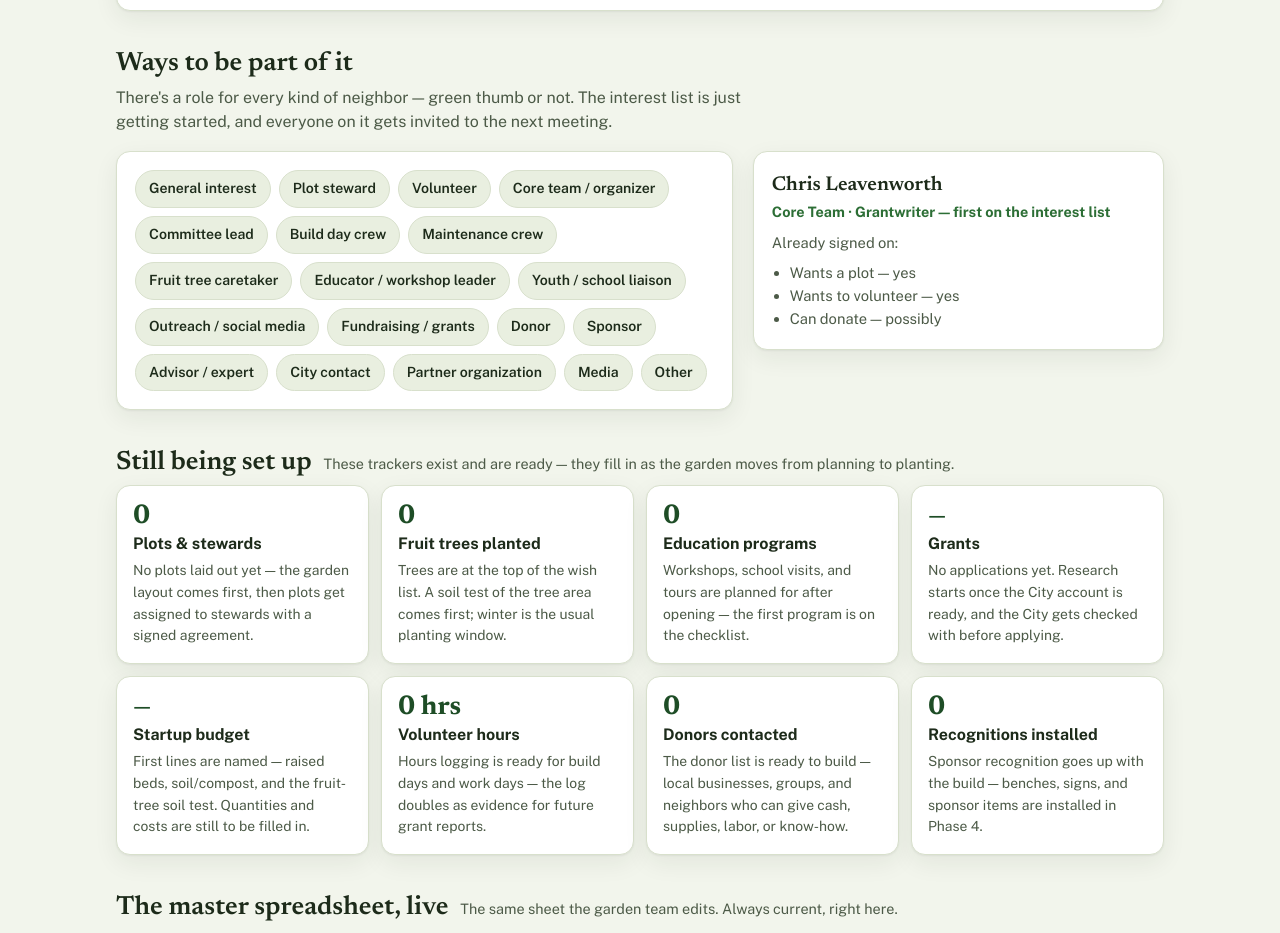
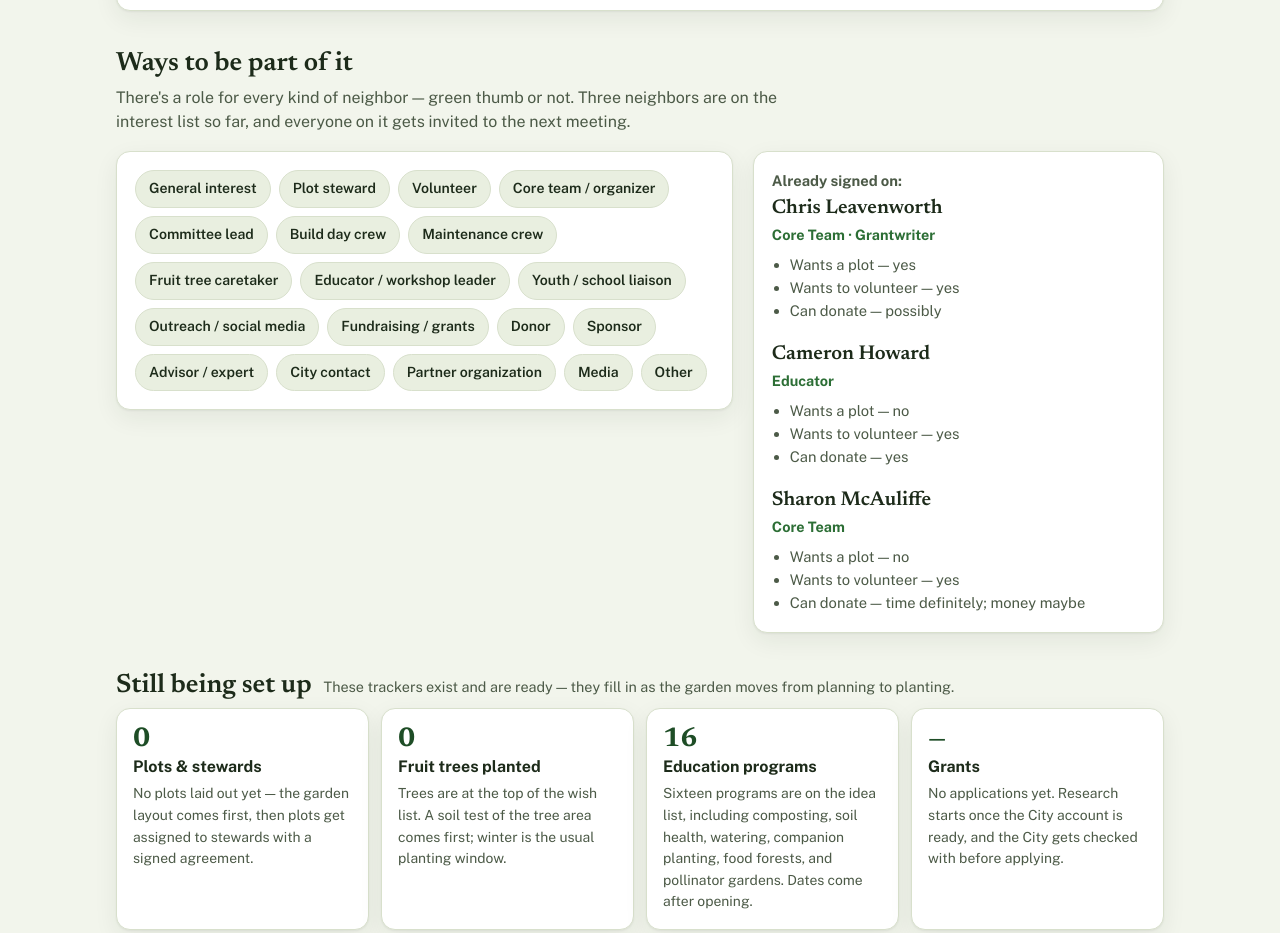
Before and after one commit to camwiththecamera/fwb-community-garden, a plain HTML site: page index.html in a window 1280 px wide. Shown: the part 8716-9649 px from the top of the page. Drawn offline with nearby package versions, Linux system fonts and the light colour scheme.

Commit message:
Refresh education and interest list from master sheet

```diff
--- a/index.html
+++ b/index.html
@@ -747,7 +747,7 @@
   <!-- ================= GET INVOLVED ================= -->
   <section aria-labelledby="join-h">
     <div class="sec-head"><h2 id="join-h">Ways to be part of it</h2></div>
-    <p class="sec-intro">There's a role for every kind of neighbor — green thumb or not. The interest list is just getting started, and everyone on it gets invited to the next meeting.</p>
+    <p class="sec-intro">There's a role for every kind of neighbor — green thumb or not. Three neighbors are on the interest list so far, and everyone on it gets invited to the next meeting.</p>
     <div class="involve">
       <div class="card">
         <div class="role-chips" aria-label="Volunteer roles">
@@ -773,13 +773,27 @@
         </div>
       </div>
       <div class="card person">
+        <p><strong>Already signed on:</strong></p>
         <div class="who">Chris Leavenworth</div>
-        <div class="role">Core Team · Grantwriter — first on the interest list</div>
-        <p>Already signed on:</p>
+        <div class="role">Core Team · Grantwriter</div>
         <ul>
           <li>Wants a plot — yes</li>
           <li>Wants to volunteer — yes</li>
           <li>Can donate — possibly</li>
+        </ul>
+        <div class="who" style="margin-top:16px">Cameron Howard</div>
+        <div class="role">Educator</div>
+        <ul>
+          <li>Wants a plot — no</li>
+          <li>Wants to volunteer — yes</li>
+          <li>Can donate — yes</li>
+        </ul>
+        <div class="who" style="margin-top:16px">Sharon McAuliffe</div>
+        <div class="role">Core Team</div>
+        <ul>
+          <li>Wants a plot — no</li>
+          <li>Wants to volunteer — yes</li>
+          <li>Can donate — time definitely; money maybe</li>
         </ul>
       </div>
     </div>
@@ -794,7 +808,7 @@
     <div class="trackers">
       <div class="card tracker"><div class="big">0</div><h3>Plots &amp; stewards</h3><p>No plots laid out yet — the garden layout comes first, then plots get assigned to stewards with a signed agreement.</p></div>
       <div class="card tracker"><div class="big">0</div><h3>Fruit trees planted</h3><p>Trees are at the top of the wish list. A soil test of the tree area comes first; winter is the usual planting window.</p></div>
-      <div class="card tracker"><div class="big">0</div><h3>Education programs</h3><p>Workshops, school visits, and tours are planned for after opening — the first program is on the checklist.</p></div>
+      <div class="card tracker"><div class="big">16</div><h3>Education programs</h3><p>Sixteen programs are on the idea list, including composting, soil health, watering, companion planting, food forests, and pollinator gardens. Dates come after opening.</p></div>
       <div class="card tracker"><div class="big">—</div><h3>Grants</h3><p>No applications yet. Research starts once the City account is ready, and the City gets checked with before applying.</p></div>
       <div class="card tracker"><div class="big">—</div><h3>Startup budget</h3><p>First lines are named — raised beds, soil/compost, and the fruit-tree soil test. Quantities and costs are still to be filled in.</p></div>
       <div class="card tracker"><div class="big">0 hrs</div><h3>Volunteer hours</h3><p>Hours logging is ready for build days and work days — the log doubles as evidence for future grant reports.</p></div>
@@ -816,7 +830,7 @@
   </section>
 
   <footer>
-    <p><strong>About this page:</strong> A friendlier view of the FWB Community Garden master sheet, snapshot taken Nov 10, 2026, with the garden plan from Ruth Sykes' Oct 17, 2026 proposal. The spreadsheet stays the record the team edits, and it is embedded live above, so its numbers here are always current; the rest of this page is refreshed as the plan moves.</p>
+    <p><strong>About this page:</strong> A friendlier view of the FWB Community Garden master sheet, with the garden plan from Ruth Sykes' Oct 17, 2026 proposal. The spreadsheet stays the record the team edits, and it is embedded live above, so its numbers here are always current; the rest of this page is refreshed as the plan moves.</p>
     <a class="sheet-link" href="https://docs.google.com/spreadsheets/d/1RLOAfVwZ5WkgecQ353aXbhchSwYE7-09HWBU8R1WU7U/edit?usp=drivesdk" target="_blank" rel="noopener">
       <svg width="16" height="16" viewBox="0 0 24 24" fill="none" stroke="currentColor" stroke-width="2.2" stroke-linecap="round" stroke-linejoin="round" aria-hidden="true"><path d="M14 3h7v7M21 3l-9.5 9.5M19 13v6a2 2 0 0 1-2 2H5a2 2 0 0 1-2-2V7a2 2 0 0 1 2-2h6"/></svg>
       Open the master spreadsheet
```
